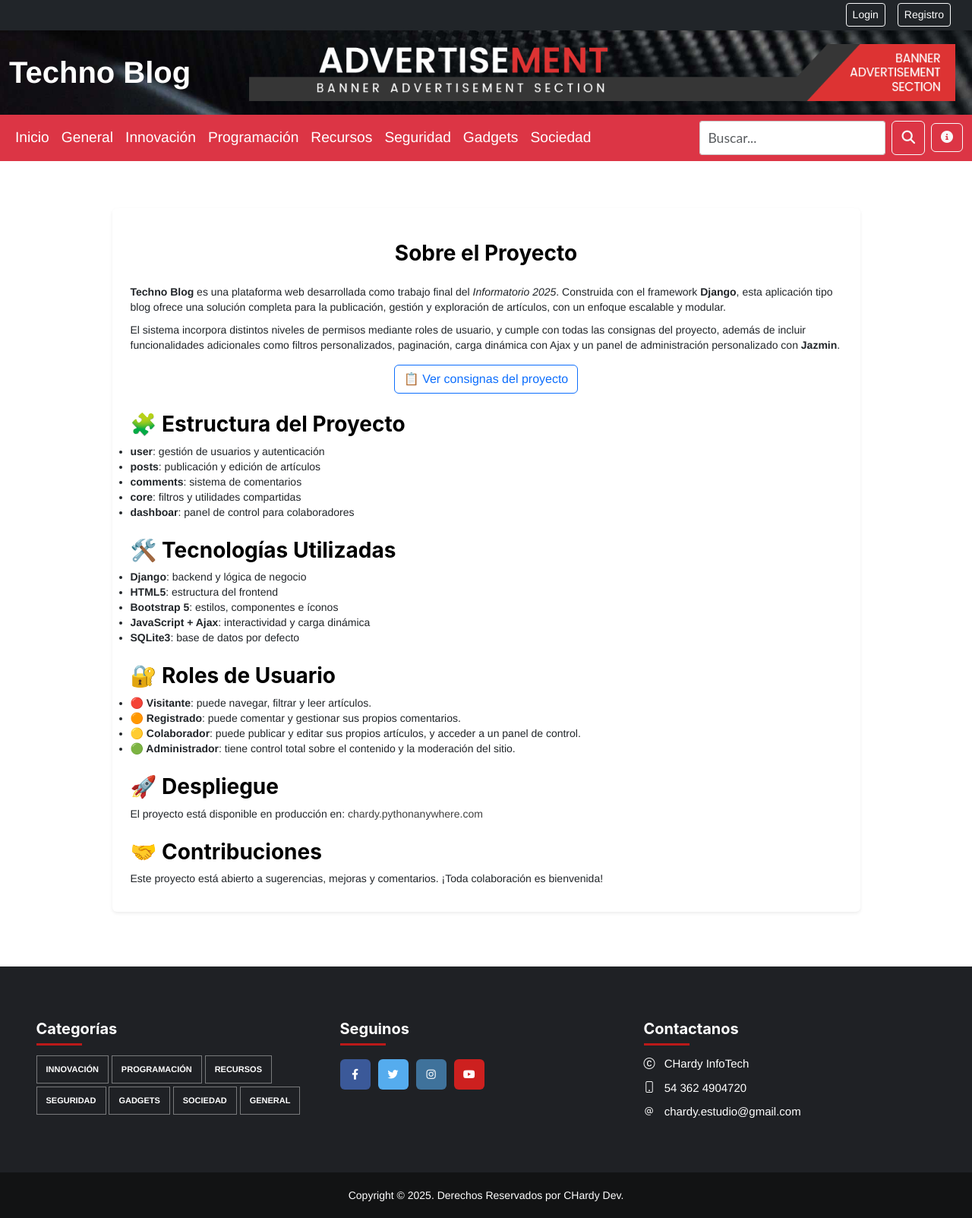
After one commit to CHardy21/TF-Django, a Django app: page /about/ in a window 1280 px wide. The commit adds this page. Shown: the whole page at 76% size. Run offline with Django 5.2, Linux system fonts and the light colour scheme.

Commit message:
Add about.html

```diff
--- a/config/urls.py
+++ b/config/urls.py
@@ -1,19 +1,3 @@
-"""
-URL configuration for config project.
-
-The `urlpatterns` list routes URLs to views. For more information please see:
-    https://docs.djangoproject.com/en/5.2/topics/http/urls/
-Examples:
-Function views
-    1. Add an import:  from my_app import views
-    2. Add a URL to urlpatterns:  path('', views.home, name='home')
-Class-based views
-    1. Add an import:  from other_app.views import Home
-    2. Add a URL to urlpatterns:  path('', Home.as_view(), name='home')
-Including another URLconf
-    1. Import the include() function: from django.urls import include, path
-    2. Add a URL to urlpatterns:  path('blog/', include('blog.urls'))
-"""
 from django.contrib import admin
 from django.conf import settings
 from django.conf.urls.static import static
@@ -27,17 +11,13 @@ from . import views
 urlpatterns = [
     path('admin/', admin.site.urls),
     path('', home, name='home'),
+    path('about/', views.about_view, name='about'),
     path('', include('apps.posts.urls')),
     path("user/", include("apps.user.urls", namespace="user")),
     path('comments/', include('apps.comments.urls')),
     path('dashboard/', include('apps.dashboard.urls', namespace='dashboard')),
 
-
-
-    path('saludar', views.Saludar),
-
     # Complementos instalados
-    # vista de prueba de summernote
     path('summernote/', include('django_summernote.urls')),
 
 ]+ static(settings.MEDIA_URL, document_root=settings.MEDIA_ROOT)
--- a/config/views.py
+++ b/config/views.py
@@ -19,10 +19,8 @@ def home(request):
         'primeros_posts': primeros_posts,
     })
 
+def about_view(request):
+    return render(request, 'about.html')
 
 def index(request):
     return render(request, "index.html", {'user': request.user})
-
-
-def Saludar(request):
-    return HttpResponse("Hola Humano, estas en view Saludar!!!")
--- a/static/css/my-style.css
+++ b/static/css/my-style.css
@@ -37,9 +37,8 @@ header {
   background-position: center;
 }
 
-
-
 /* Pantallas grandes: branding y banner en la misma fila */
+/* Estilos generales para pantallas grandes */
 .top-bar {
   display: flex;
   flex-wrap: nowrap;
@@ -53,9 +52,13 @@ header {
   width: auto;
   padding: 10px;
 }
-
+@media (min-width: 992px) {
+  .site-banner img {
+    max-width: 950px;
+  }
+}
 /* Pantallas chicas: ocultar branding y centrar banner */
-@media (max-width: 768px) {
+@media (max-width: 991px) {
   .site-branding {
     display: none !important;
   }
--- /dev/null
+++ b/templates/about.html
@@ -0,0 +1,103 @@
+{% extends 'base.html' %}
+{% block content %}
+<div class="container py-5">
+  <div class="row justify-content-center">
+    <div class="col-lg-10">
+      <div class="card shadow-sm border-0">
+        <div class="card-body p-4">
+          <h1 class="mb-4 text-center">Sobre el Proyecto</h1>
+
+          <p><strong>Techno Blog</strong> es una plataforma web desarrollada como trabajo final del <em>Informatorio 2025</em>. Construida con el framework <strong>Django</strong>, esta aplicación tipo blog ofrece una solución completa para la publicación, gestión y exploración de artículos, con un enfoque escalable y modular.</p>
+
+          <p>El sistema incorpora distintos niveles de permisos mediante roles de usuario, y cumple con todas las consignas del proyecto, además de incluir funcionalidades adicionales como filtros personalizados, paginación, carga dinámica con Ajax y un panel de administración personalizado con <strong>Jazmin</strong>.</p>
+
+          <div class="text-center my-3">
+            <button class="btn btn-outline-primary" type="button" data-bs-toggle="collapse" data-bs-target="#consignasCollapse" aria-expanded="false" aria-controls="consignasCollapse">
+              📋 Ver consignas del proyecto
+            </button>
+          </div>
+
+          <div class="collapse" id="consignasCollapse">
+            <div class="card card-body bg-secondary border-0 text-white p-5">
+              <h5 class="mb-3 text-white">Consignas del Trabajo Final - Informatorio 2025</h5>
+
+              <h6>1. Sistema de Autenticación y Perfiles</h6>
+              <ul>
+                <li>Modelo de usuarios con roles (admin, registrado).</li>
+                <li>Registro de usuarios con validación.</li>
+                <li>Login y logout.</li>
+                <li>Middleware para restringir rutas según permisos.</li>
+              </ul>
+
+              <h6>2. Gestión de Posts</h6>
+              <ul>
+                <li>Modelo de Post con campos relevantes.</li>
+                <li>Formulario para crear/editar (solo autenticados).</li>
+                <li>Restricciones para eliminar/modificar según rol.</li>
+              </ul>
+
+              <h6>3. Comentarios</h6>
+              <ul>
+                <li>Modelo relacionado con Post y User.</li>
+                <li>Formulario para comentar (solo registrados).</li>
+                <li>Permisos para editar/eliminar según rol.</li>
+              </ul>
+
+              <h6>4. Filtros y Búsquedas</h6>
+              <ul>
+                <li>Filtrar por fecha, categoría y popularidad.</li>
+              </ul>
+
+              <h6>5. Extras</h6>
+              <ul>
+                <li>Paginación de resultados.</li>
+                <li>Notificaciones por actividad.</li>
+                <li>Likes o votos en posts/comentarios.</li>
+              </ul>
+
+              <h6>6. Deployment</h6>
+              <ul>
+                <li>Despliegue en PythonAnywhere.</li>
+              </ul>
+            </div>
+          </div>
+
+          <h3 class="mt-4">🧩 Estructura del Proyecto</h3>
+          <ul>
+            <li><strong>user</strong>: gestión de usuarios y autenticación</li>
+            <li><strong>posts</strong>: publicación y edición de artículos</li>
+            <li><strong>comments</strong>: sistema de comentarios</li>
+            <li><strong>core</strong>: filtros y utilidades compartidas</li>
+            <li><strong>dashboar</strong>: panel de control para colaboradores</li>
+          </ul>
+
+          <h3 class="mt-4">🛠️ Tecnologías Utilizadas</h3>
+          <ul>
+            <li><strong>Django</strong>: backend y lógica de negocio</li>
+            <li><strong>HTML5</strong>: estructura del frontend</li>
+            <li><strong>Bootstrap 5</strong>: estilos, componentes e íconos</li>
+            <li><strong>JavaScript + Ajax</strong>: interactividad y carga dinámica</li>
+            <li><strong>SQLite3</strong>: base de datos por defecto</li>
+          </ul>
+
+          <h3 class="mt-4">🔐 Roles de Usuario</h3>
+          <ul>
+            <li><strong>🔴 Visitante</strong>: puede navegar, filtrar y leer artículos.</li>
+            <li><strong>🟠 Registrado</strong>: puede comentar y gestionar sus propios comentarios.</li>
+            <li><strong>🟡 Colaborador</strong>: puede publicar y editar sus propios artículos, y acceder a un panel de control.</li>
+            <li><strong>🟢 Administrador</strong>: tiene control total sobre el contenido y la moderación del sitio.</li>
+          </ul>
+
+          <h3 class="mt-4">🚀 Despliegue</h3>
+          <p>El proyecto está disponible en producción en:
+            <a href="https://chardy.pythonanywhere.com" target="_blank">chardy.pythonanywhere.com</a>
+          </p>
+
+          <h3 class="mt-4">🤝 Contribuciones</h3>
+          <p>Este proyecto está abierto a sugerencias, mejoras y comentarios. ¡Toda colaboración es bienvenida!</p>
+        </div>
+      </div>
+    </div>
+  </div>
+</div>
+{% endblock %}
--- a/templates/header.html
+++ b/templates/header.html
@@ -41,9 +41,13 @@
           </li>
         </ul>
         <form class="d-flex" action="{% url 'search_post' %}" method="get">
-          <input class="form-control me-2" type="search" name="q" placeholder="Buscar..." aria-label="Buscar" />
-          <button class="btn btn-outline-light" type="submit"><i class="fa fa-search"></i></button>
+          <input class="form-control ms-2" type="search" name="q" placeholder="Buscar..." aria-label="Buscar" />
+          <button class="btn btn-outline-light ms-2" type="submit"><i class="fa fa-search"></i></button>
         </form>
+        <a href="{% url 'about' %}" class="btn btn-outline-light ms-2" title="Sobre el proyecto">
+          <i class="fa fa-info-circle"></i>
+        </a>
+
       </div>
     </div>
   </nav>
```
Also changed, not shown: apps/comments/views.py (+6 -2 lines), config/mydb.sqlite3, 1 other file.
